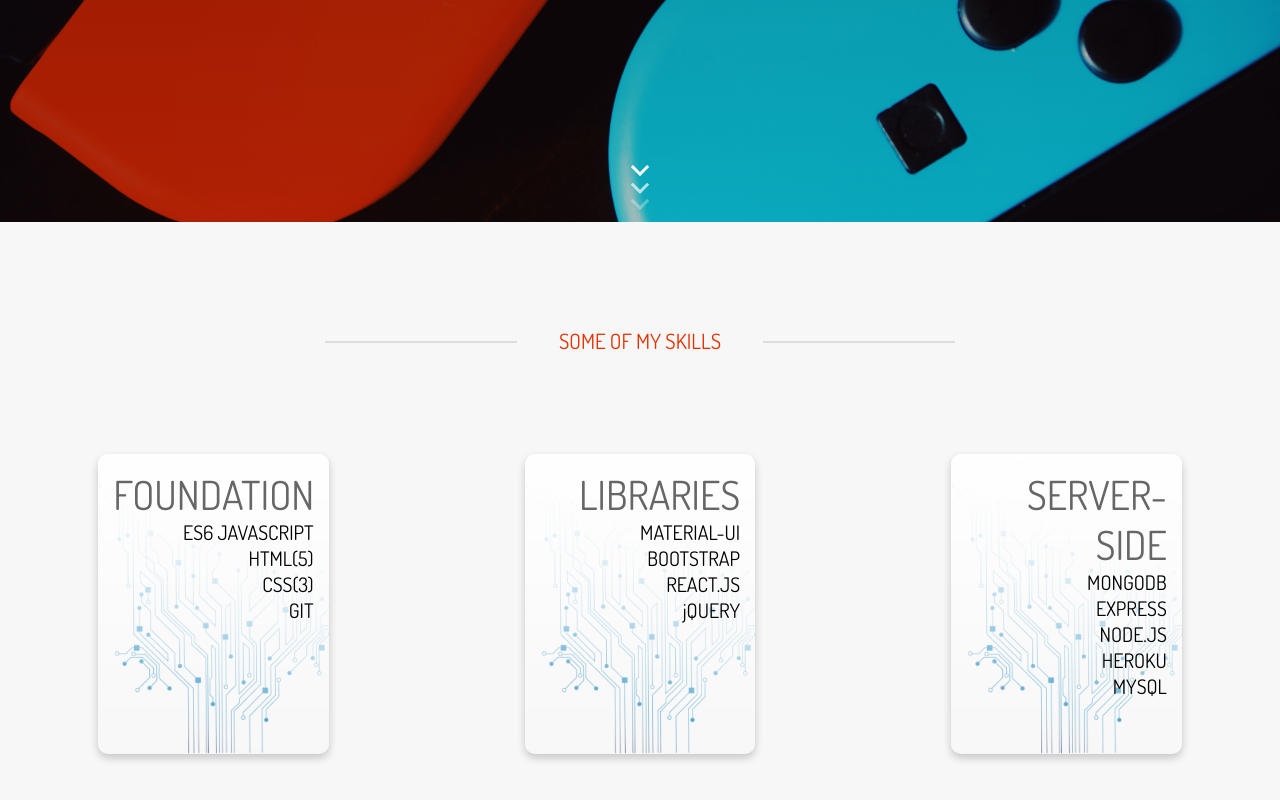
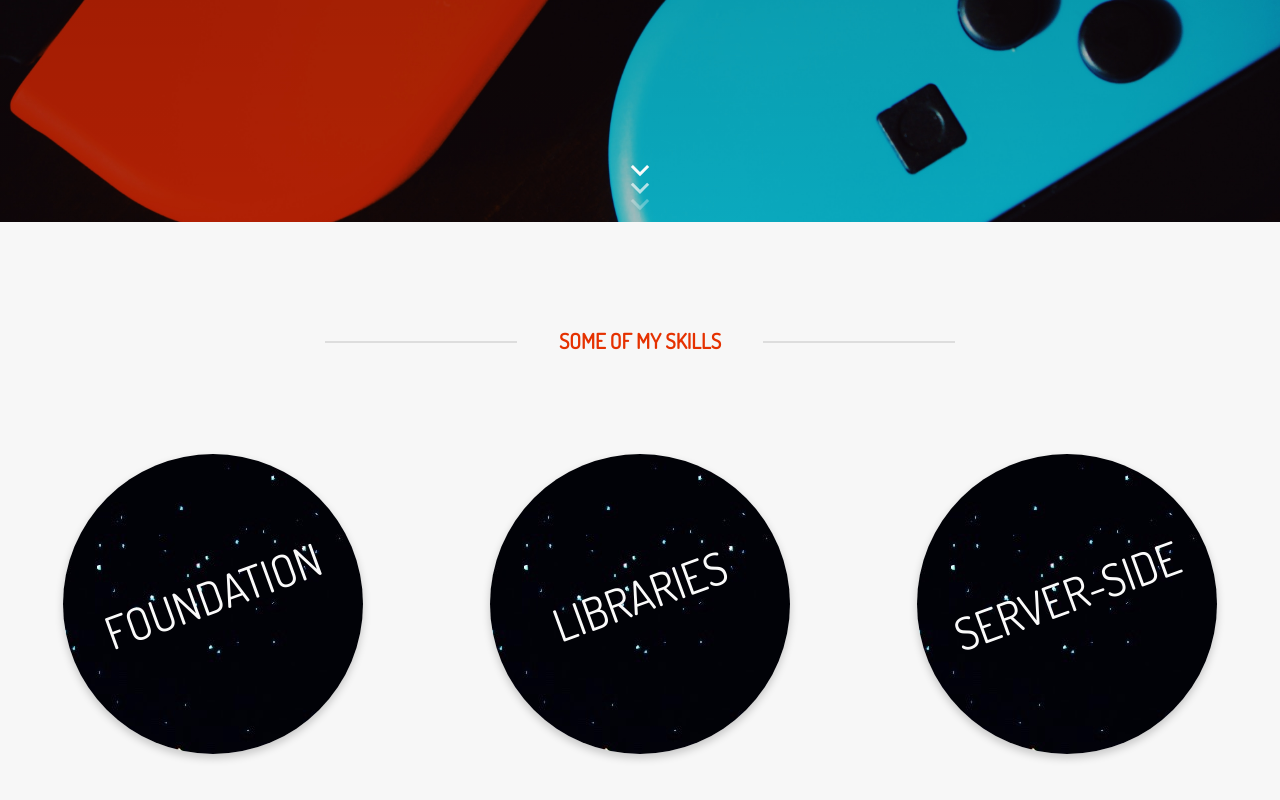
Before and after one commit to rcortez1775/NewPortfolio2019, a React (Create React App) app: page / in a window 1280 px wide. Shown: the part 578-1378 px from the top of the page. Built offline with nearby package versions, Linux system fonts and the light colour scheme.

Commit message:
updated skills cards on landing page

```diff
--- a/src/components/landingpage/landingpage.css
+++ b/src/components/landingpage/landingpage.css
@@ -119,46 +119,89 @@ body html{
     padding-bottom: 3em;
 }
 
-.box {
-    width: 18%;
-    height: 300px;
-    margin: 20px;
-    box-sizing: border-box;
-    background-image: linear-gradient(rgba(255, 255, 255, 0.9),rgba(255, 255, 255, 0.1)), url(../../images/Up.png);
-    background-size: cover;
-    background-repeat: no-repeat;
-    box-shadow: 0 4px 8px 0 rgba(0,0,0,0.2);
-    border-radius: 10px;
-}
-
 @media screen and (max-width:1200px){
-    .box{
+    .flip-card{
         width: 40%;
     }
 }
 
 @media screen and (max-width: 600px){
-    .box{
+    .flip-card{
         width: 70%;
     }
 }
 
 .boxTitle {
     font-family: 'Dosis', sans-serif;
-    font-size: 40px;
-    color: #666666;
+    font-size: 45px;
+    margin-top: 2.5em;
+    color: #fafafa;
+    width: 100%;
+    transform: rotate(-20deg);
+    text-align: center;
 }
 
 .boxList {
     font-family: 'Dosis', sans-serif;
-    font-size: 20px;
+    font-size: 22px;
+    font-weight: 200;
+    color: #000000;
+}
+
+.pushDwn {
+    margin-top: 5em;
 }
 
 .card {
-    padding: 15px;
-    text-align: right;
+    padding: 50px;
+    text-align: center;
 }
 
 .textSkills {
     color: #e53100;
+    font-weight: 600;
 }
+
+
+.flip-card {
+    background-color: transparent;
+    box-sizing: border-box;
+    margin: 20px;
+    width: 300px;
+    height: 300px;
+    perspective: 1000px;
+  }
+
+  .flip-card-inner {
+    position: relative;
+    width: 100%;
+    height: 100%;
+    text-align: center;
+    transition: transform 0.8s;
+    transform-style: preserve-3d;
+  }
+
+  .flip-card:hover .flip-card-inner {
+    transform: rotateY(180deg);
+  }
+
+  .flip-card-front, .flip-card-back {
+    position: absolute;
+    width: 100%;
+    height: 100%;
+    backface-visibility: hidden;
+  }
+
+  .flip-card-front {
+    background-image: url("../../images/space.jpg");
+    border-radius: 50%;
+    box-shadow: 0 4px 8px 0 rgba(0,0,0,0.2);
+  }
+
+  .flip-card-back {
+    background-color: #fafafa;
+    border: 1.5px solid #000000;
+    transform: rotateY(180deg);
+    border-radius: 50%;
+    box-shadow: 0 4px 8px 0 rgba(0,0,0,0.2);
+}
--- a/src/components/landingpage/landingpage.js
+++ b/src/components/landingpage/landingpage.js
@@ -23,45 +23,66 @@ class LandingPage extends Component {
                         <p className="textSkills">&emsp;&emsp;SOME OF MY SKILLS&emsp;&emsp;</p>
                     </div>
                     <div className="container">
-                        <div className="box">
-                            <div className="card">
-                                <span className="boxTitle">FOUNDATION</span>
+                        <div class="flip-card">
+                            <div class="flip-card-inner">
+                                <div class="flip-card-front">
+                                    <p className="boxTitle">FOUNDATION</p>
+                                </div>
+                                <div class="flip-card-back">
+                                    <div className="pushDwn">
+                                        <span className="boxList">ES6 JAVASCRIPT</span>
                                         <br></br>
-                                <span className="boxList">ES6 JAVASCRIPT</span>
+                                        <span className="boxList">NIGHTMARE</span>
                                         <br></br>
                                         <span className="boxList">HTML(5)</span>
                                         <br></br>
                                         <span className="boxList">CSS(3)</span>
                                         <br></br>
+                                        <span className="boxList">JEST</span>
+                                        <br></br>
                                         <span className="boxList">GIT</span>
                                     </div>
                                 </div>
-                        <div className="box">
-                            <div className="card">
-                                <span className="boxTitle">LIBRARIES</span>
-                                <br></br>
+                            </div>
+                        </div>
+
+                        <div class="flip-card">
+                            <div class="flip-card-inner">
+                                <div class="flip-card-front two">
+                                    <p className="boxTitle">LIBRARIES</p>
+                                </div>
+                                <div class="flip-card-back two">
+                                    <div className="pushDwn">
                                         <span className="boxList">MATERIAL-UI</span>
                                         <br></br>
                                         <span className="boxList">BOOTSTRAP</span>
                                         <br></br>
-                                <span className="boxList">REACT.JS</span>
+                                        <span className="boxList">REACTJS</span>
                                         <br></br>
                                         <span className="boxList">jQUERY</span>
                                     </div>
                                 </div>
-                        <div className="box">
-                            <div className="card">
-                                <span className="boxTitle">SERVER-SIDE</span>
-                                <br></br>
+                            </div>
+                        </div>
+
+                        <div class="flip-card">
+                            <div class="flip-card-inner">
+                                <div class="flip-card-front three">
+                                    <p className="boxTitle">SERVER-SIDE</p>
+                                </div>
+                                <div class="flip-card-back three">
+                                    <div className="pushDwn">
                                         <span className="boxList">MONGODB</span>
                                         <br></br>
                                         <span className="boxList">EXPRESS</span>
                                         <br></br>
-                                <span className="boxList">NODE.JS</span>
+                                        <span className="boxList">NODEJS</span>
                                         <br></br>
                                         <span className="boxList">HEROKU</span>
                                         <br></br>
                                         <span className="boxList">MYSQL</span>
+                                    </div>
+                                </div>
                             </div>
                         </div>
                     </div>
```
Also changed, not shown: src/images/space.jpg (added). Lines whose indentation alone changed are shown as unchanged.
